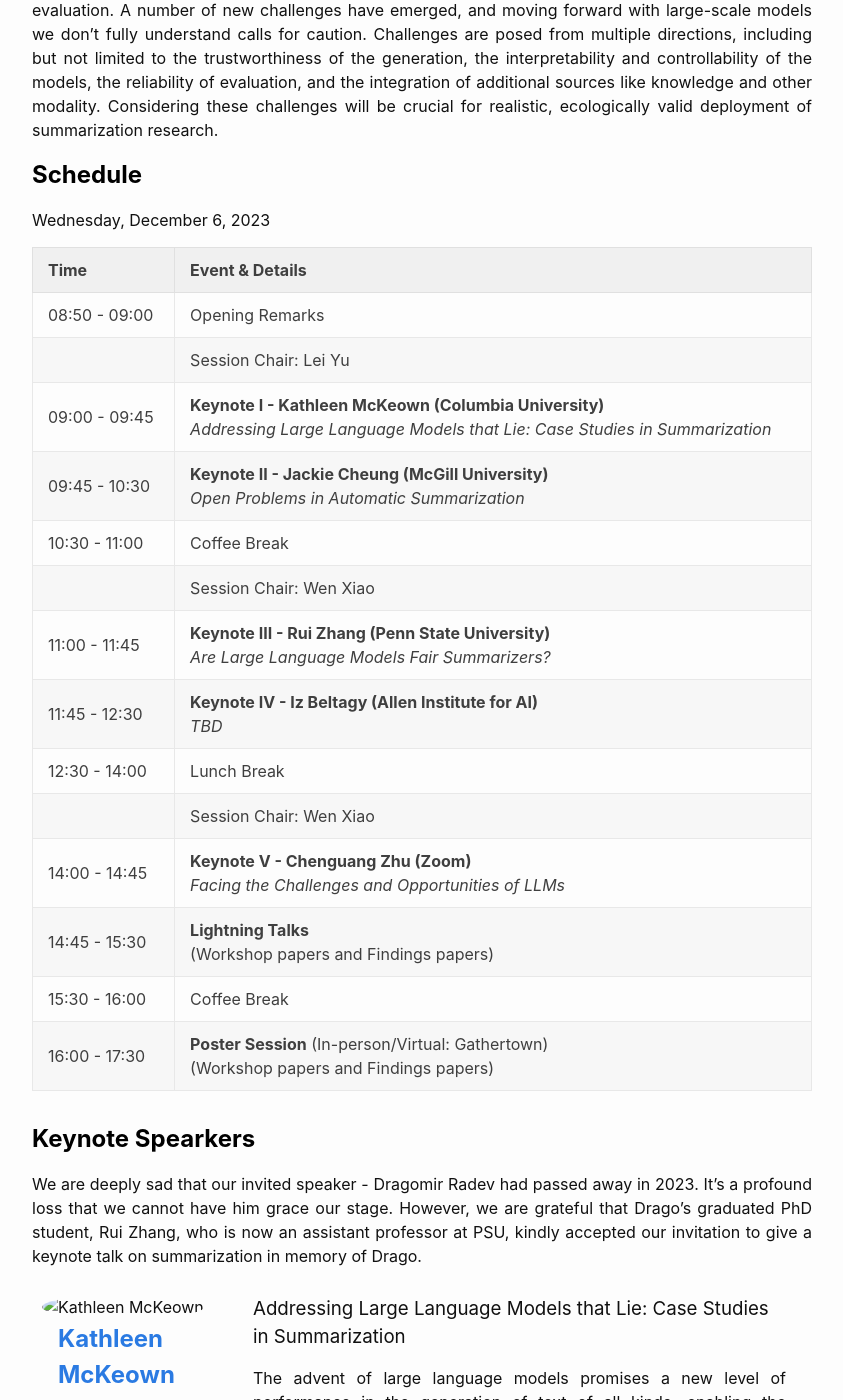
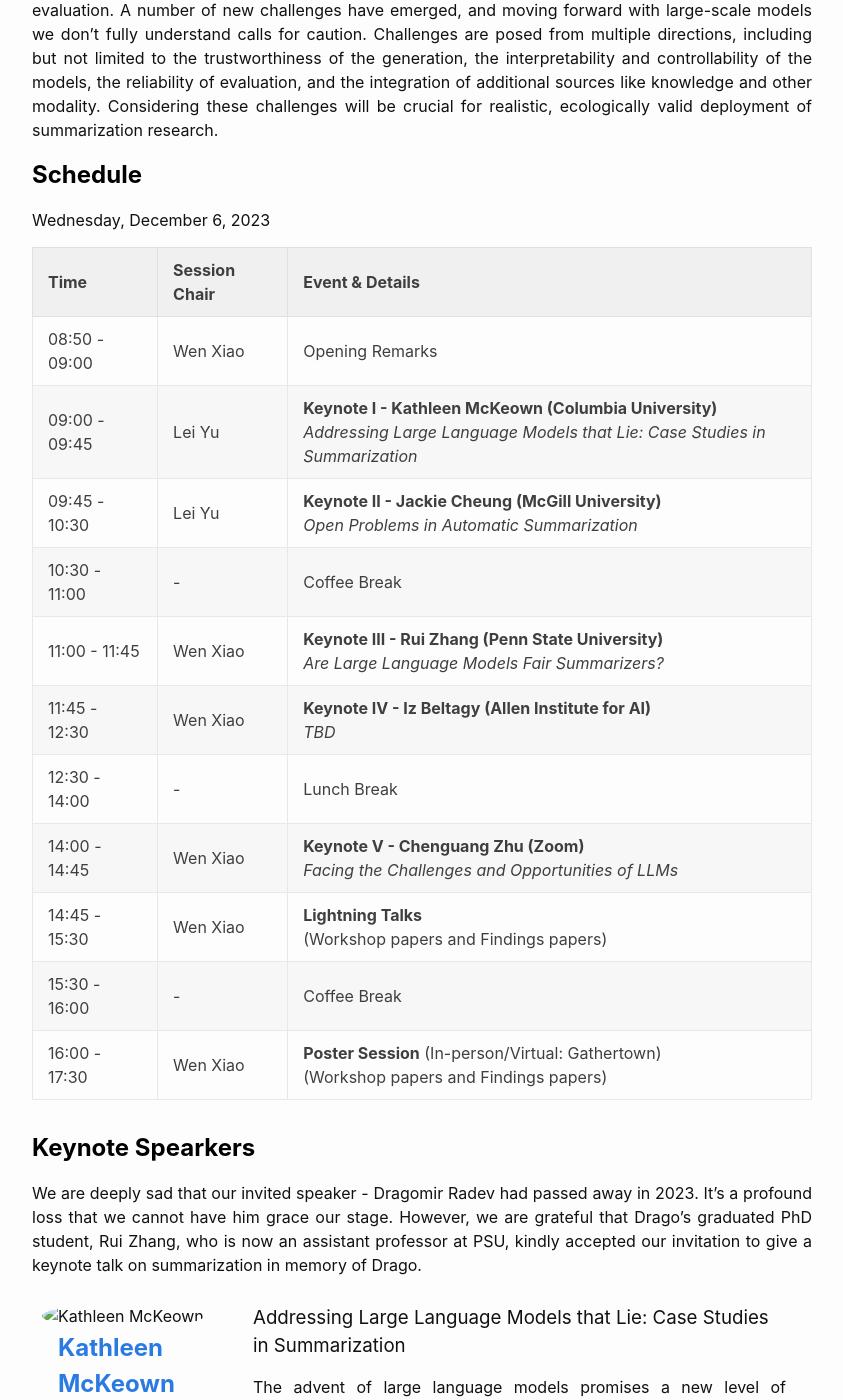
Before and after one commit to newsumm/2025, a Jekyll site: the page built from index.md, in a window 1280 px wide and 1400 px high, scrolled down 597 px. Shown: the whole window, without its empty margins (218-1061 px from the left). Built offline with Jekyll 4.4.1, drawn with Linux system fonts in a browser that asks for light colours.

Commit message:
Update index.md

```diff
--- a/index.md
+++ b/index.md
@@ -22,22 +22,20 @@ New advances in natural language processing (e.g., pre-trained models and prompt
 <h2 class="blackpar_title" id="Schedule"><b>Schedule</b></h2>
 Wednesday, December 6, 2023
 
-| Time       | Event & Details                                      |
-|------------|------------------------------------------------------|
-| 08:50 - 09:00 | Opening Remarks |
-| | Session Chair: Lei Yu|
-| 09:00 - 09:45 | **Keynote I - Kathleen McKeown (Columbia University)** <br>*Addressing Large Language Models that Lie: Case Studies in Summarization* |
-| 09:45 - 10:30 | **Keynote II - Jackie Cheung (McGill University)**<br>*Open Problems in Automatic Summarization*     |
-| 10:30 - 11:00 | Coffee Break |
-| | Session Chair: Wen Xiao |
-| 11:00 - 11:45 | **Keynote III - Rui Zhang (Penn State University)**<br>*Are Large Language Models Fair Summarizers?*    |
-| 11:45 - 12:30 | **Keynote IV - Iz Beltagy (Allen Institute for AI)**<br>*TBD*   |
-| 12:30 - 14:00 | Lunch Break |
-| | Session Chair: Wen Xiao |
-| 14:00 - 14:45 | **Keynote V - Chenguang Zhu (Zoom)**<br>*Facing the Challenges and Opportunities of LLMs* |
-| 14:45 - 15:30 | **Lightning Talks**<br>(Workshop papers and Findings papers) |
-| 15:30 - 16:00 | Coffee Break                                       |
-| 16:00 - 17:30 | **Poster Session** (In-person/Virtual: Gathertown)<br>(Workshop papers and Findings papers) |
+| Time       | Session Chair | Event & Details                                      |
+|------------|---------------|------------------------------------------------------|
+| 08:50 - 09:00 | Wen Xiao | Opening Remarks |
+| 09:00 - 09:45 | Lei Yu | **Keynote I - Kathleen McKeown (Columbia University)** <br>*Addressing Large Language Models that Lie: Case Studies in Summarization* |
+| 09:45 - 10:30 | Lei Yu | **Keynote II - Jackie Cheung (McGill University)**<br>*Open Problems in Automatic Summarization* |
+| 10:30 - 11:00 | - | Coffee Break |
+| 11:00 - 11:45 | Wen Xiao | **Keynote III - Rui Zhang (Penn State University)**<br>*Are Large Language Models Fair Summarizers?* |
+| 11:45 - 12:30 | Wen Xiao  | **Keynote IV - Iz Beltagy (Allen Institute for AI)**<br>*TBD* |
+| 12:30 - 14:00 | - | Lunch Break |
+| 14:00 - 14:45 | Wen Xiao | **Keynote V - Chenguang Zhu (Zoom)**<br>*Facing the Challenges and Opportunities of LLMs* |
+| 14:45 - 15:30 | Wen Xiao | **Lightning Talks**<br>(Workshop papers and Findings papers) |
+| 15:30 - 16:00 | - | Coffee Break |
+| 16:00 - 17:30 | Wen Xiao | **Poster Session** (In-person/Virtual: Gathertown)<br>(Workshop papers and Findings papers) |
+
 
 
 <!-- Confirmed Spearkers -->
```
